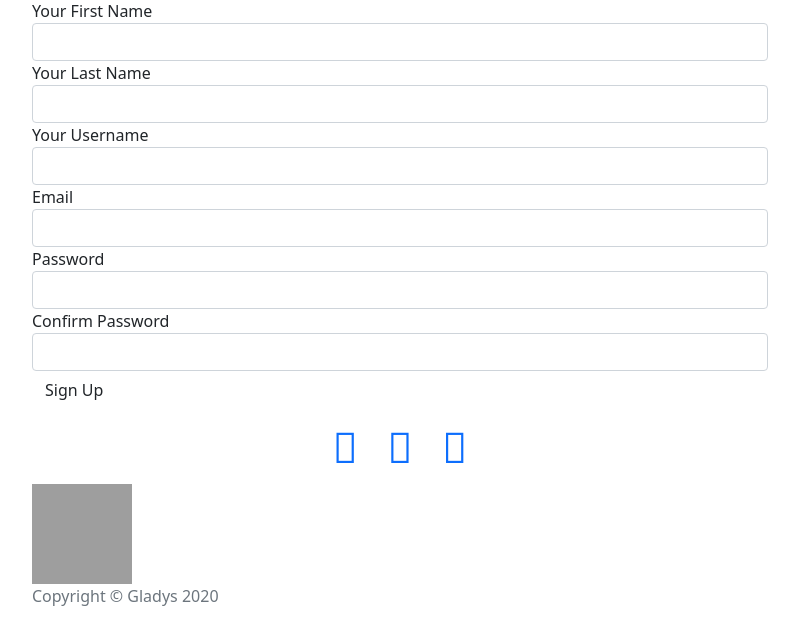
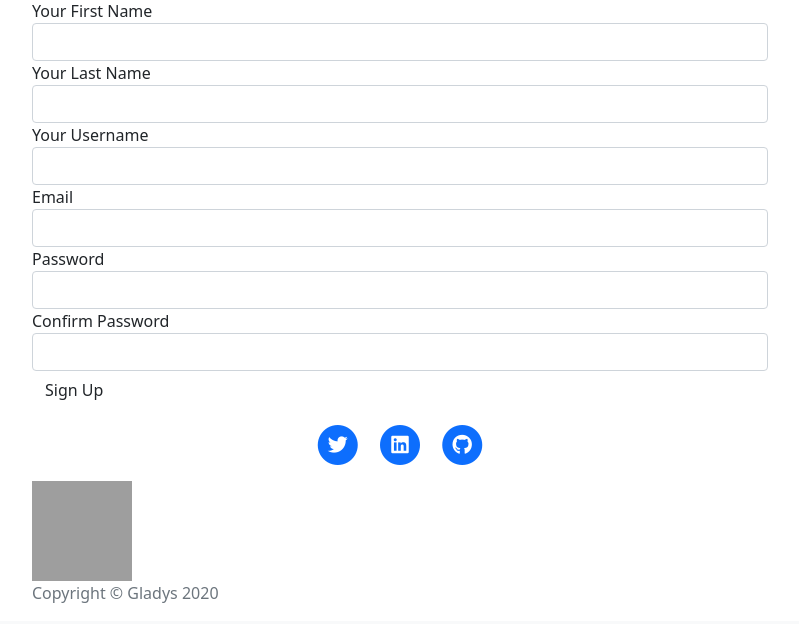
Before and after one commit to gladyswambura/hands-on-blog-site, a Flask app: template app/templates/auth/signup.html in a window 1280 px wide. Shown: the part 199-823 px from the top of the page, without its empty margins (240-1039 px from the left). After the commit the page ends 802 px from the top, so only its background shows below. Run offline with Flask 2, Linux system fonts and the light colour scheme; the template is opened without the code that fills it: values that come from a table or form of the project are taken from there, others are empty; parts of the project's set-up code (start-up, migrations or seed data) failed here and were passed over; some libraries are stand-ins or nearby versions; grey boxes are pictures that could not be loaded.

Commit message:
changed fornt awesome link to version 6.1.1

```diff
--- a/app/templates/base.html
+++ b/app/templates/base.html
@@ -10,7 +10,8 @@
     <link href="https://fonts.googleapis.com/css?family=Special+Elite&display=swap" rel="stylesheet">
     <link href="https://fonts.googleapis.com/css?family=Quicksand&display=swap" rel="stylesheet">
     <link rel="stylesheet" type="text/css" href="{{ url_for('static', filename='css/style.css') }}">
-    <link rel="stylesheet" href="https://maxcdn.bootstrapcdn.com/font-awesome/4.7.0/css/font-awesome.min.css">
+    <link rel="stylesheet" href="https://cdnjs.cloudflare.com/ajax/libs/font-awesome/6.1.1/css/all.min.css">
+    <link rel="stylesheet" href="https://maxcdn.bootstrapcdn.com/font-awesome/6.1.1.0/css/font-awesome.min.css">
     {% endblock %}
     <title>HANDS ON</title>
 </head>
@@ -19,7 +20,6 @@
     {% block navbar%}
     {% include 'navbar.html'%}
     {% endblock %}
-
 
     {% block content%}
     {% endblock %}
```
